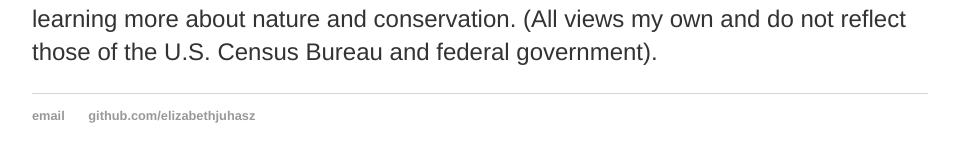
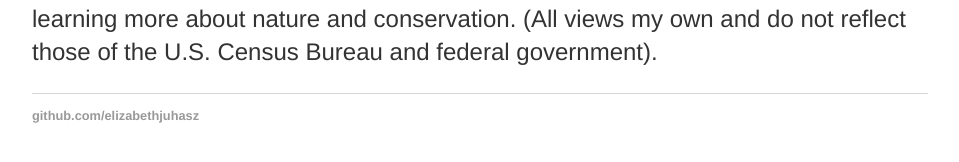
Before and after one commit to elizabethjuhasz/elizabethjuhasz.github.io, a Jekyll site: the page built from index.html, in a window 1280 px wide. Shown: the part 372-534 px from the top of the page, without its empty margins (160-1119 px from the left). Built offline with Jekyll 4.4.1, drawn with Linux system fonts in a browser that asks for light colours; Markdown is read by kramdown in place of the engine named in the settings.

Commit message:
default.html

```diff
--- a/_layouts/default.html
+++ b/_layouts/default.html
@@ -28,7 +28,6 @@
 
   <footer>
    <ul>
-   <li><a href="mailto:emjuhasz1@gmail.com">email</a></li>
    <li><a href="https://github.com/elizabethjuhasz">github.com/elizabethjuhasz</a></li>
    </ul>
   </footer>
```
